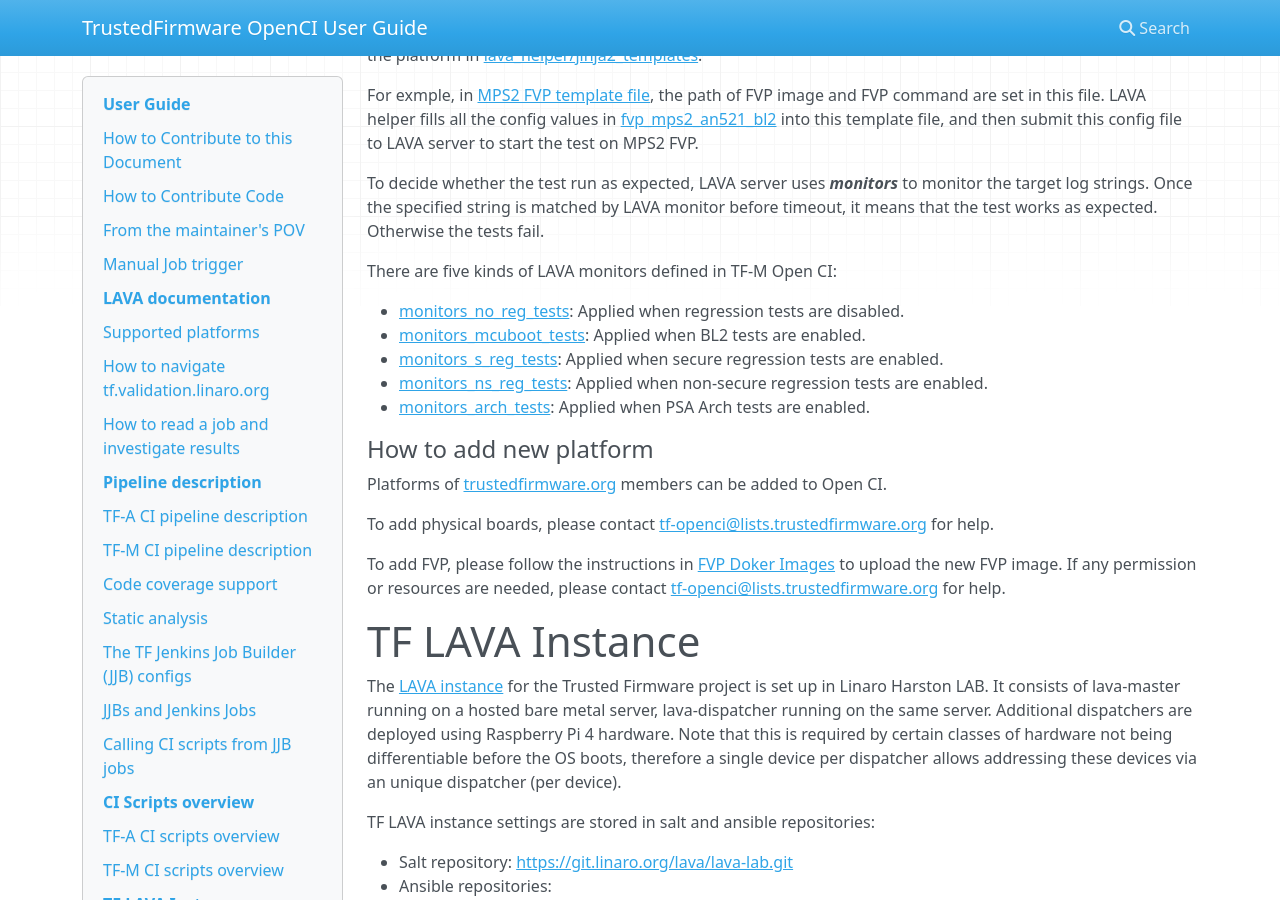
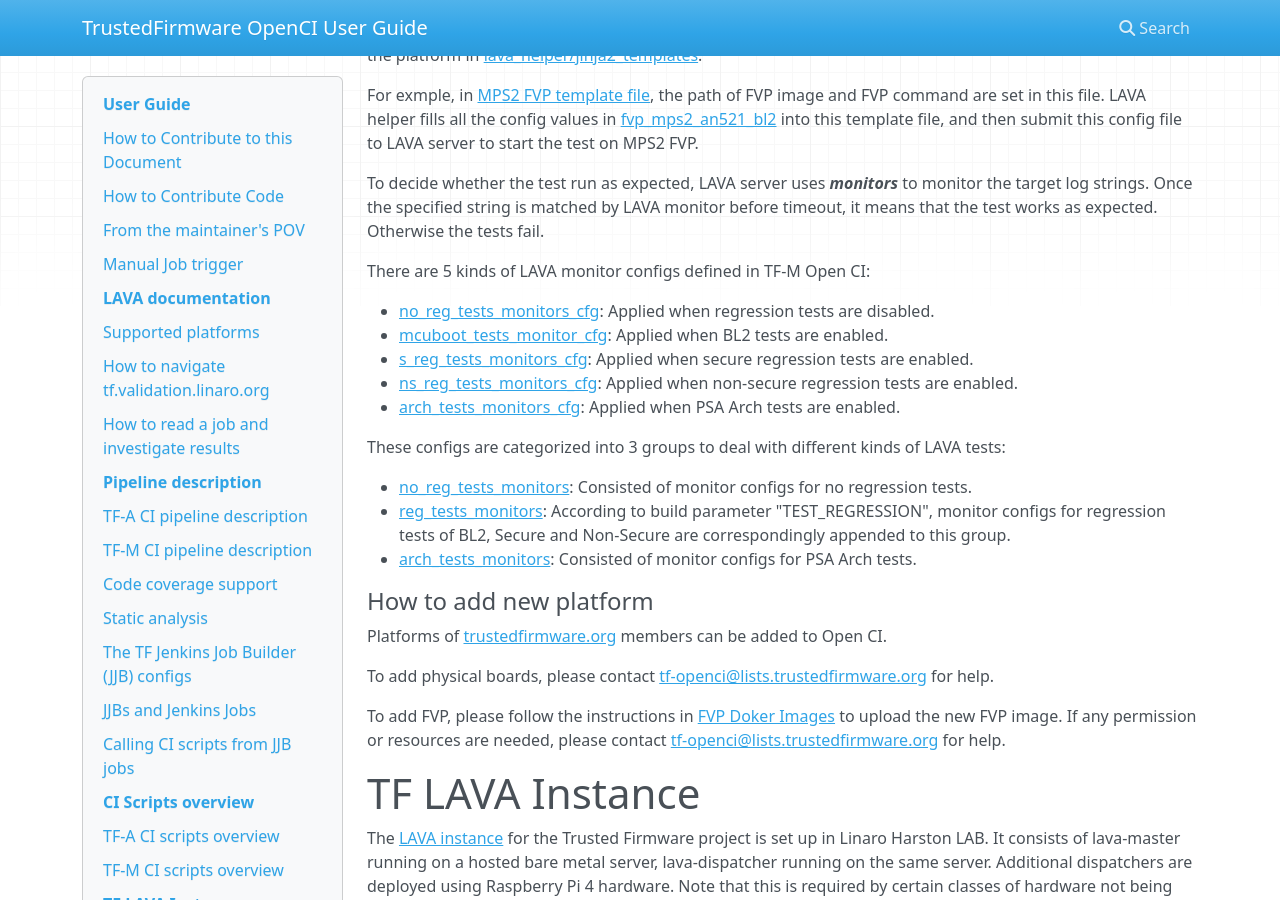
Before and after one commit to saheerb/ci-test, an MkDocs documentation site: the page built from docs/index.md, in a window 1280 px wide and 900 px high, scrolled down 38522 px. Built offline with MkDocs 1.6.1, drawn with Linux system fonts in a browser that asks for light colours; nearby versions of some CDN libraries; some of the changed text lies outside the part shown.

Commit message:
index.md: Update docs to align with the latest tf-m-ci-scripts
This patch makes the following updates:
1. Update the link of tf-m-ci-scripts from TF-Mv1.7.0 to TF-Mv1.8.0 tag.
2. Update description in TF-M CI scripts overview to align with the
latest change to decouple regression tests control on BL2, Secure and
Non-Secure.

Signed-off-by: Xinyu Zhang <xinyu.zhang@arm.com>
Change-Id: I9c727c9070917ddcfccb5ebf3ba3ac0d99cc5379

````diff
--- a/docs/index.md
+++ b/docs/index.md
@@ -861,7 +861,7 @@ Build helper is a tool to generate build commands for different TF-M configs.
 
 #### Config group
 
-Build helper categorizes all the TF-M configs that are built in CI into different [groups](https://git.trustedfirmware.org/ci/tf-m-ci-scripts.git/tree/build_helper/build_helper_configs.py?h=refs/heads/release/1.7.x#n937), depending on CI jobs. The config groups for each CI job are set as the default value of [Filter Group](https://git.trustedfirmware.org/ci/tf-m-job-configs.git/tree/tf-m-nightly.yaml?h=refs/heads/release/1.7.x#n24), which is configured by [tf-m-job-configs](https://git.trustedfirmware.org/ci/tf-m-job-configs.git).
+Build helper categorizes all the TF-M configs that are built in CI into different [groups](https://git.trustedfirmware.org/ci/tf-m-ci-scripts.git/tree/build_helper/build_helper_configs.py?h=TF-Mv1.8.0#n938), depending on CI jobs. The config groups for each CI job are set as the default value of [Filter Group](https://git.trustedfirmware.org/ci/tf-m-job-configs.git/tree/tf-m-nightly.yaml?h=TF-Mv1.8.0#n24), which is configured by [tf-m-job-configs](https://git.trustedfirmware.org/ci/tf-m-job-configs.git).
 
 <figure markdown>
   <div style="text-align: center">
@@ -904,9 +904,9 @@ config_profile_m_arotless = {"seed_params": {
                              }
 ```
 
-The combination of these 9 *seed_params* is filled into the [build config template](https://git.trustedfirmware.org/ci/tf-m-ci-scripts.git/tree/build_helper/build_helper_configs.py?h=refs/heads/release/1.7.x#n48) by Build Helper and finally generates the complete TF-M build command for this config.
-
-To add some specific TF-M build parameters into the build command, a map of *"abbreviation: build command"* is added to [mapExtraParams](https://git.trustedfirmware.org/ci/tf-m-ci-scripts.git/tree/build_helper/build_helper_config_maps.py?h=refs/heads/release/1.7.x#n56) in build_helper_config_maps.py, and the abbreviation is added to *extra_params*.  For example, *"PSOFF"* in config group *config_profile_m_arotless* is the abbreviation of build config *"-DTFM_PARTITION_PROTECTED_STORAGE=OFF "*.
+The combination of these 9 *seed_params* is filled into the [build config template](https://git.trustedfirmware.org/ci/tf-m-ci-scripts.git/tree/build_helper/build_helper_configs.py?h=TF-Mv1.8.0#n48) by Build Helper and finally generates the complete TF-M build command for this config.
+
+To add some specific TF-M build parameters into the build command, a map of *"abbreviation: build command"* is added to [mapExtraParams](https://git.trustedfirmware.org/ci/tf-m-ci-scripts.git/tree/build_helper/build_helper_config_maps.py?h=TF-Mv1.8.0#n56) in build_helper_config_maps.py, and the abbreviation is added to *extra_params*.  For example, *"PSOFF"* in config group *config_profile_m_arotless* is the abbreviation of build config *"-DTFM_PARTITION_PROTECTED_STORAGE=OFF "*.
 
 #### Filter out invalid configs
 
@@ -934,11 +934,11 @@ config_profile_s = {"seed_params": {
 
 #### Extra commands after building TF-M
 
-If any extra command is needed by some platforms after building TF-M, the command is added to [build_cmds](https://git.trustedfirmware.org/ci/tf-m-ci-scripts.git/tree/build_helper/build_helper_configs.py?h=refs/heads/release/1.7.x). For example, Musca B1 needs to run *srec_cat* command to generate the final image, the command is added [here](https://git.trustedfirmware.org/ci/tf-m-ci-scripts.git/tree/build_helper/build_helper_configs.py?h=refs/heads/release/1.7.x#n78).
+If any extra command is needed by some platforms after building TF-M, the command is added to [build_cmds](https://git.trustedfirmware.org/ci/tf-m-ci-scripts.git/tree/build_helper/build_helper_configs.py?h=TF-Mv1.8.0#n76). For example, Musca B1 needs to run *srec_cat* command to generate the final image, the command is added [here](https://git.trustedfirmware.org/ci/tf-m-ci-scripts.git/tree/build_helper/build_helper_configs.py?h=TF-Mv1.8.0#n77).
 
 #### Config name format
 
-To keep the config name short and clear, config tuple is converted to string in a brief format, by using abbreviations to map the long config parameters into a shorter format in [build_helper_config_maps.py](https://git.trustedfirmware.org/ci/tf-m-ci-scripts.git/tree/build_helper/build_helper_config_maps.py?h=refs/heads/release/1.7.x). The detailed conversion logic is [here](https://git.trustedfirmware.org/ci/tf-m-ci-scripts.git/tree/tfm_ci_pylib/tfm_build_manager.py?h=refs/heads/release/1.7.x#n573).
+To keep the config name short and clear, config tuple is converted to string in a brief format, by using abbreviations to map the long config parameters into a shorter format in [build_helper_config_maps.py](https://git.trustedfirmware.org/ci/tf-m-ci-scripts.git/tree/build_helper/build_helper_config_maps.py?h=TF-Mv1.8.0). The detailed conversion logic is [here](https://git.trustedfirmware.org/ci/tf-m-ci-scripts.git/tree/tfm_ci_pylib/tfm_build_manager.py?h=TF-Mv1.8.0#n573).
 
 #### How to add new configs
 
@@ -974,19 +974,25 @@ To support new TF-M features, it is recommanded to add a new config group for th
 
 LAVA helper is a tool to generate config files for [LAVA instance](#tf-lava-instance). The config files are submitted to LAVA server by Jenkins to run TF-M images on LAVA boards and monitor the test results.
 
-All Open CI supported boards (including FVPs) are listed in [lava_gen_config_map](https://git.trustedfirmware.org/ci/tf-m-ci-scripts.git/tree/lava_helper/lava_helper_configs.py?h=refs/heads/release/1.7.x#n296), mapped with their configurations. The values of each config are filled by LAVA helper into the corresponding jinja2 template of the platform in [lava_helper/jinja2_templates](https://git.trustedfirmware.org/ci/tf-m-ci-scripts.git/tree/lava_helper/jinja2_templates?h=refs/heads/release/1.7.x).
-
-For exmple, in [MPS2 FVP template file](https://git.trustedfirmware.org/ci/tf-m-ci-scripts.git/tree/lava_helper/jinja2_templates/fvp_mps2.jinja2?h=refs/heads/release/1.7.x), the path of FVP image and FVP command are set in this file. LAVA helper fills all the config values in [fvp_mps2_an521_bl2](https://git.trustedfirmware.org/ci/tf-m-ci-scripts.git/tree/lava_helper/lava_helper_configs.py?h=refs/heads/release/1.7.x#n151) into this template file, and then submit this config file to LAVA server to start the test on MPS2 FVP.
+All Open CI supported boards (including FVPs) are listed in [lava_gen_config_map](https://git.trustedfirmware.org/ci/tf-m-ci-scripts.git/tree/lava_helper/lava_helper_configs.py?h=TF-Mv1.8.0#n279), mapped with their configurations. The values of each config are filled by LAVA helper into the corresponding jinja2 template of the platform in [lava_helper/jinja2_templates](https://git.trustedfirmware.org/ci/tf-m-ci-scripts.git/tree/lava_helper/jinja2_templates?h=TF-Mv1.8.0).
+
+For exmple, in [MPS2 FVP template file](https://git.trustedfirmware.org/ci/tf-m-ci-scripts.git/tree/lava_helper/jinja2_templates/fvp_mps2.jinja2?h=TF-Mv1.8.0), the path of FVP image and FVP command are set in this file. LAVA helper fills all the config values in [fvp_mps2_an521_bl2](https://git.trustedfirmware.org/ci/tf-m-ci-scripts.git/tree/lava_helper/lava_helper_configs.py?h=TF-Mv1.8.0#n133) into this template file, and then submit this config file to LAVA server to start the test on MPS2 FVP.
 
 To decide whether the test run as expected, LAVA server uses __*monitors*__ to monitor the target log strings. Once the specified string is matched by LAVA monitor before timeout, it means that the test works as expected. Otherwise the tests fail.
 
-There are five kinds of LAVA monitors defined in TF-M Open CI:
-
- * [monitors_no_reg_tests](https://git.trustedfirmware.org/ci/tf-m-ci-scripts.git/tree/lava_helper/lava_helper_configs.py?h=refs/heads/release/1.7.x#n33): Applied when regression tests are disabled.
- * [monitors_mcuboot_tests](https://git.trustedfirmware.org/ci/tf-m-ci-scripts.git/tree/lava_helper/lava_helper_configs.py?h=refs/heads/release/1.7.x#n44): Applied when BL2 tests are enabled.
- * [monitors_s_reg_tests](https://git.trustedfirmware.org/ci/tf-m-ci-scripts.git/tree/lava_helper/lava_helper_configs.py?h=refs/heads/release/1.7.x#n52): Applied when secure regression tests are enabled.
- * [monitors_ns_reg_tests](https://git.trustedfirmware.org/ci/tf-m-ci-scripts.git/tree/lava_helper/lava_helper_configs.py?h=refs/heads/release/1.7.x#n60): Applied when non-secure regression tests are enabled.
- * [monitors_arch_tests](https://git.trustedfirmware.org/ci/tf-m-ci-scripts.git/tree/lava_helper/lava_helper_configs.py?h=refs/heads/release/1.7.x#n68): Applied when PSA Arch tests are enabled.
+There are 5 kinds of LAVA monitor configs defined in TF-M Open CI:
+
+ * [no_reg_tests_monitors_cfg](https://git.trustedfirmware.org/ci/tf-m-ci-scripts.git/tree/lava_helper/lava_helper_configs.py#n33): Applied when regression tests are disabled.
+ * [mcuboot_tests_monitor_cfg](https://git.trustedfirmware.org/ci/tf-m-ci-scripts.git/tree/lava_helper/lava_helper_configs.py#n44): Applied when BL2 tests are enabled.
+ * [s_reg_tests_monitors_cfg](https://git.trustedfirmware.org/ci/tf-m-ci-scripts.git/tree/lava_helper/lava_helper_configs.py#n52): Applied when secure regression tests are enabled.
+ * [ns_reg_tests_monitors_cfg](https://git.trustedfirmware.org/ci/tf-m-ci-scripts.git/tree/lava_helper/lava_helper_configs.py#n60): Applied when non-secure regression tests are enabled.
+ * [arch_tests_monitors_cfg](https://git.trustedfirmware.org/ci/tf-m-ci-scripts.git/tree/lava_helper/lava_helper_configs.py#n68): Applied when PSA Arch tests are enabled.
+
+These configs are categorized into 3 groups to deal with different kinds of LAVA tests:
+
+ * [no_reg_tests_monitors](https://git.trustedfirmware.org/ci/tf-m-ci-scripts.git/tree/lava_helper/lava_helper_configs.py#n79): Consisted of monitor configs for no regression tests.
+ * [reg_tests_monitors](https://git.trustedfirmware.org/ci/tf-m-ci-scripts.git/tree/lava_helper/lava_helper_configs.py#n81): According to build parameter "TEST_REGRESSION", monitor configs for regression tests of BL2, Secure and Non-Secure are correspondingly appended to this group.
+ * [arch_tests_monitors](https://git.trustedfirmware.org/ci/tf-m-ci-scripts.git/tree/lava_helper/lava_helper_configs.py#n86): Consisted of monitor configs for PSA Arch tests.
 
 #### How to add new platform
 
````
Also changed, not shown: other parts of docs/index.md (+6 -6 lines).
